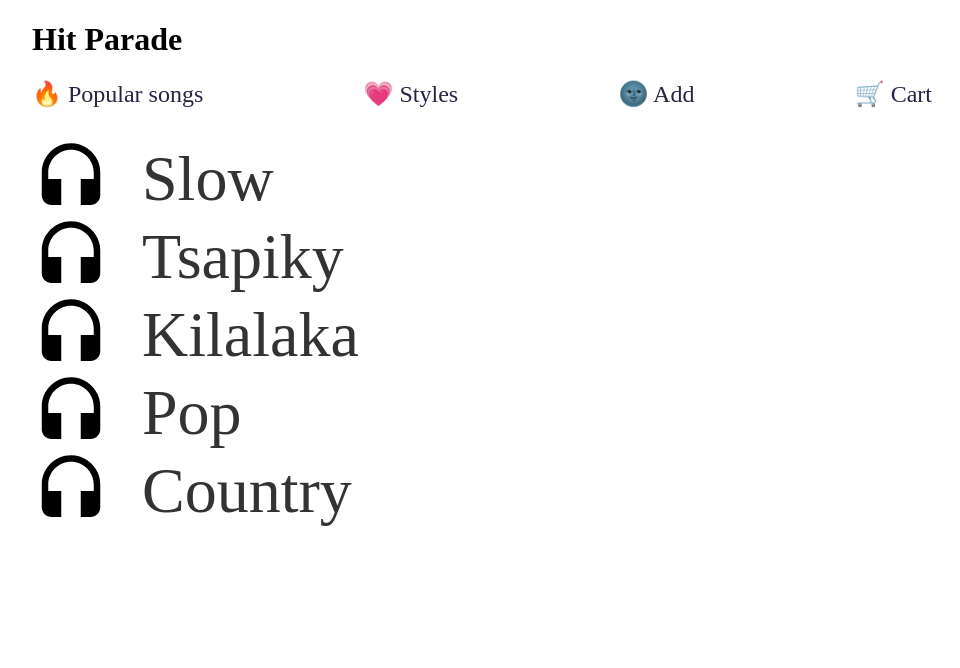
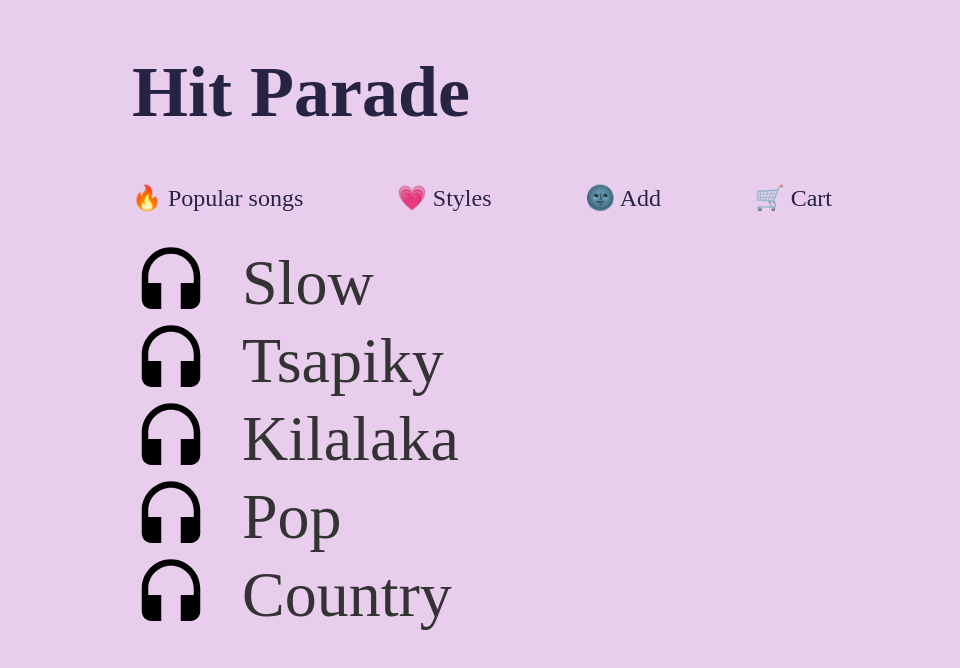
Before and after one commit to rinonTen/hit-parade-react, a React app: page /styles in a window 1280 px wide. Shown: the top 668 px of the page, without its empty margins (158-1118 px from the left). Built offline with nearby package versions, Linux system fonts and the light colour scheme.

Commit message:
installing style-components, styling and updating some of the js files

```diff
--- a/App.js
+++ b/App.js
@@ -17,9 +17,6 @@ export default function App() {
 					<Route exact path="/">
 						<Songs />
 					</Route>
-					<Route exact path="/cart">
-						<Cart />
-					</Route>
 					<Route exact path="/song/:songId">
 						<Lyrics />
 					</Route>
@@ -32,6 +29,9 @@ export default function App() {
 					<Route exact path="/add">
 						<AddSong />
 					</Route>
+					<Route exact path="/cart">
+						<Cart />
+					</Route>
 				</Switch>
 			</main>
 		</>
--- a/Components/FormComponent.js
+++ b/Components/FormComponent.js
@@ -6,6 +6,7 @@ export default function FormComponent() {
 
     return (
         <div className="form-container">
+            <h2>🌚 Add a new song</h2>
             <form className="add-song-form" onSubmit={handleForm}>
                 <div className="container">
                     <label htmlFor="title">Add a title:</label>
--- a/Components/Header.js
+++ b/Components/Header.js
@@ -1,11 +1,18 @@
 import React, { useContext } from 'react';
 import { Link } from 'react-router-dom';
-import { Context } from '../context';
-
+import Styled from 'styled-components';
+const HeaderEl = Styled.header`
+    & h1 {
+        font-size: 72px;
+        line-height: 88px;
+        /* identical to box height */
+        color: #272343;
+    }
+`
 function Header() {
 
     return (
-        <header>
+        <HeaderEl>
             <h1 className="page_title">
                 Hit Parade
             </h1>
@@ -32,7 +39,7 @@ function Header() {
                 </li>
 
             </nav>
-        </header>
+        </HeaderEl>
     );
 }
 
--- a/Pages/AddSong.js
+++ b/Pages/AddSong.js
@@ -1,4 +1,4 @@
-import React from 'react'
+import React from 'react';
 import FormComponent from '../Components/FormComponent';
 
 export default function AddSong() {
--- a/Pages/Lyrics.js
+++ b/Pages/Lyrics.js
@@ -1,6 +1,6 @@
 import React, {useContext} from 'react';
-import {Context} from '../context';
-import {useParams } from 'react-router-dom';
+import { Context} from '../context';
+import { useParams } from 'react-router-dom';
 import LyricsComponent from '../Components/LyricsComponent';
 
 export default function Lyrics() {
--- a/context.js
+++ b/context.js
@@ -6,7 +6,6 @@ const Context = React.createContext();
 function UseContextProvider(props) {
     const [allSongs, setAllSongs] = useState([]);
     const [cartItems, setCartItems] = useState([]);
-    const [songLyrics, setSongLyrics] = useState({});
 
     function getSongs() {
         const lsAllSongs = JSON.parse(localStorage.getItem("allSongs"))
@@ -141,7 +140,7 @@ function UseContextProvider(props) {
         return song2 - song1;
     })
 
-    return <Context.Provider value={{ allSongs, toggleFavorite, incrementUpVotes, incrementDownVotes, addToCart, cartItems, setCartItems, removeSong, songLyrics, toggleCart, handleForm }}>
+    return <Context.Provider value={{ allSongs, toggleFavorite, incrementUpVotes, incrementDownVotes, addToCart, cartItems, setCartItems, removeSong, toggleCart, handleForm }}>
         {props.children}
     </Context.Provider>
 }
--- a/package.json
+++ b/package.json
@@ -19,7 +19,8 @@
   "dependencies": {
     "react": "^17.0.1",
     "react-dom": "^17.0.1",
-    "react-router-dom": "^5.2.0"
+    "react-router-dom": "^5.2.0",
+    "styled-components": "^5.2.1"
   },
   "browserslist": {
     "production": [
--- a/styles.css
+++ b/styles.css
@@ -3,6 +3,7 @@ body {
     font-style: normal;
     font-weight: normal;
     font-size: 16px;
+    background-color: rgba(214, 160, 221, 0.52);
 }
 
 header {
@@ -26,7 +27,7 @@ header a:focus {
 }
 
 #root {
-    max-width: 900px;
+    max-width: 700px;
     margin-left: auto;
     margin-right: auto;
 }
```
Also changed, not shown: 6 other files (tests, documents, lock files or other folders).
